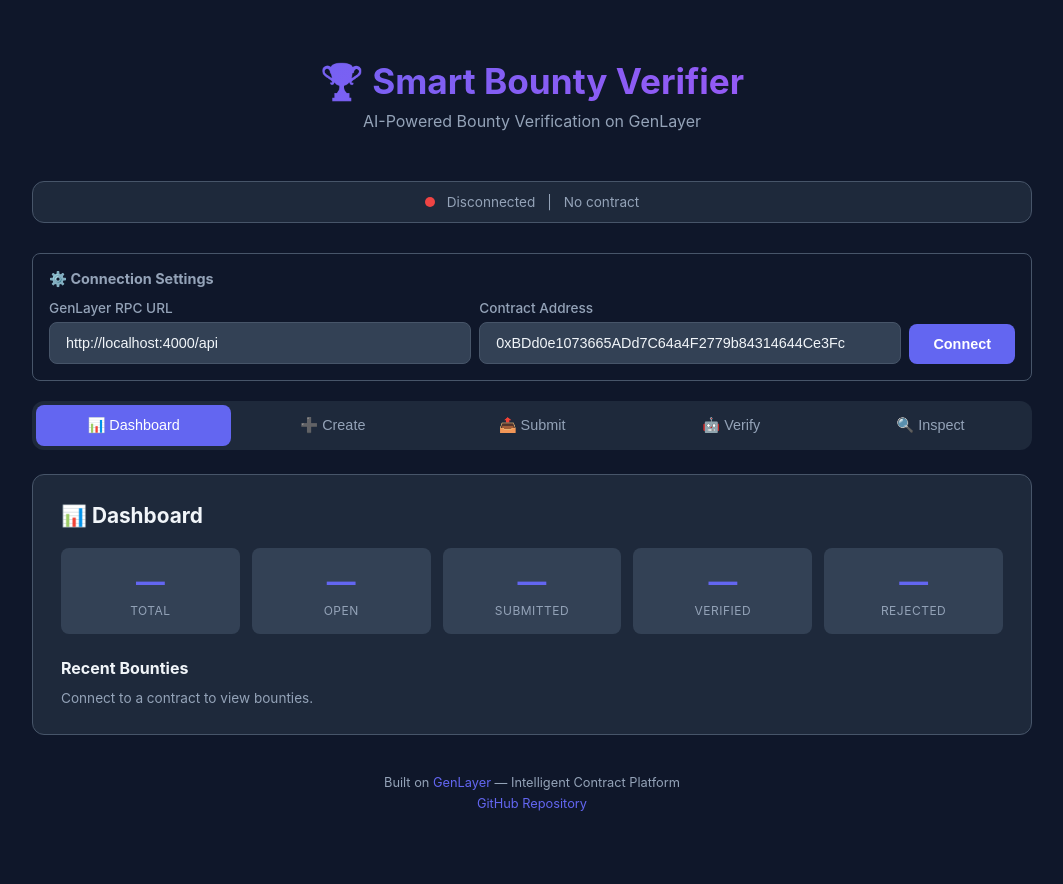
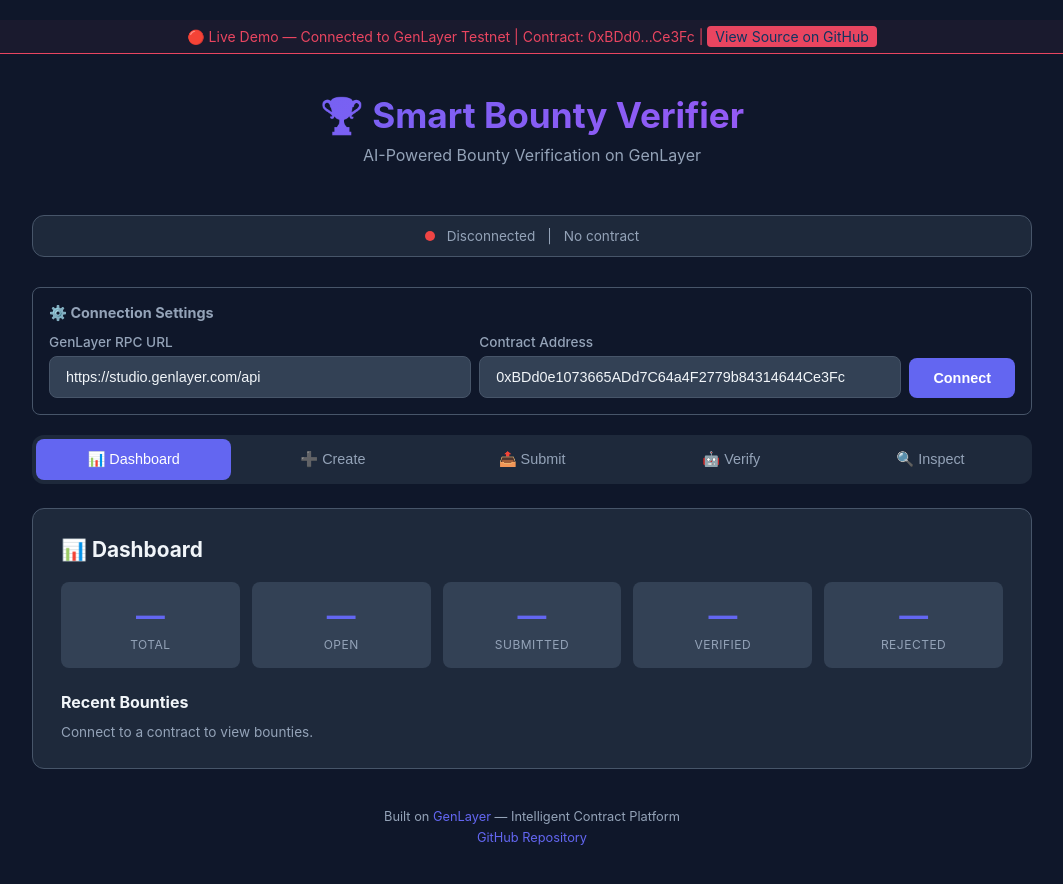
Before and after one commit to tranhop26/smart-bounty-verifier, a plain HTML site: page frontend/index.html in a window 1280 px wide. Shown: the whole page, without its empty margins (108-1171 px from the left). Before the commit the page ends 851 px from the top, so only its background shows below. Drawn offline with Linux system fonts and the light colour scheme.

Commit message:
deploy: enable GitHub Pages with live frontend demo
- Add root index.html redirect to frontend/index.html
- Add live demo banner with contract address and GitHub link
- Pre-fill GenLayer testnet RPC endpoint for easy testing
- Update README with live demo link and badges
- Frontend works as static HTML, no build step required

```diff
--- a/frontend/index.html
+++ b/frontend/index.html
@@ -411,6 +411,10 @@
     </style>
 </head>
 <body>
+    <div style="background: #1a1a2e; color: #e94560; text-align: center; padding: 8px; font-size: 14px; border-bottom: 1px solid #e94560;">
+      🔴 Live Demo — Connected to GenLayer Testnet | Contract: 0xBDd0...Ce3Fc |
+      <a href="https://github.com/tranhop26/smart-bounty-verifier" target="_blank" style="color: #0f3460; background: #e94560; padding: 2px 8px; border-radius: 4px; text-decoration: none;">View Source on GitHub</a>
+    </div>
     <div class="container">
         <header>
             <h1>🏆 Smart Bounty Verifier</h1>
@@ -431,7 +435,7 @@
             <div class="inline-form">
                 <div class="form-group">
                     <label>GenLayer RPC URL</label>
-                    <input type="text" id="rpcUrl" value="http://localhost:4000/api" placeholder="http://localhost:4000/api">
+                    <input type="text" id="rpcUrl" value="https://studio.genlayer.com/api" placeholder="https://studio.genlayer.com/api">
                 </div>
                 <div class="form-group">
                     <label>Contract Address</label>
```
Also changed, not shown: index.html (added, +10 -0 lines), README.md.
